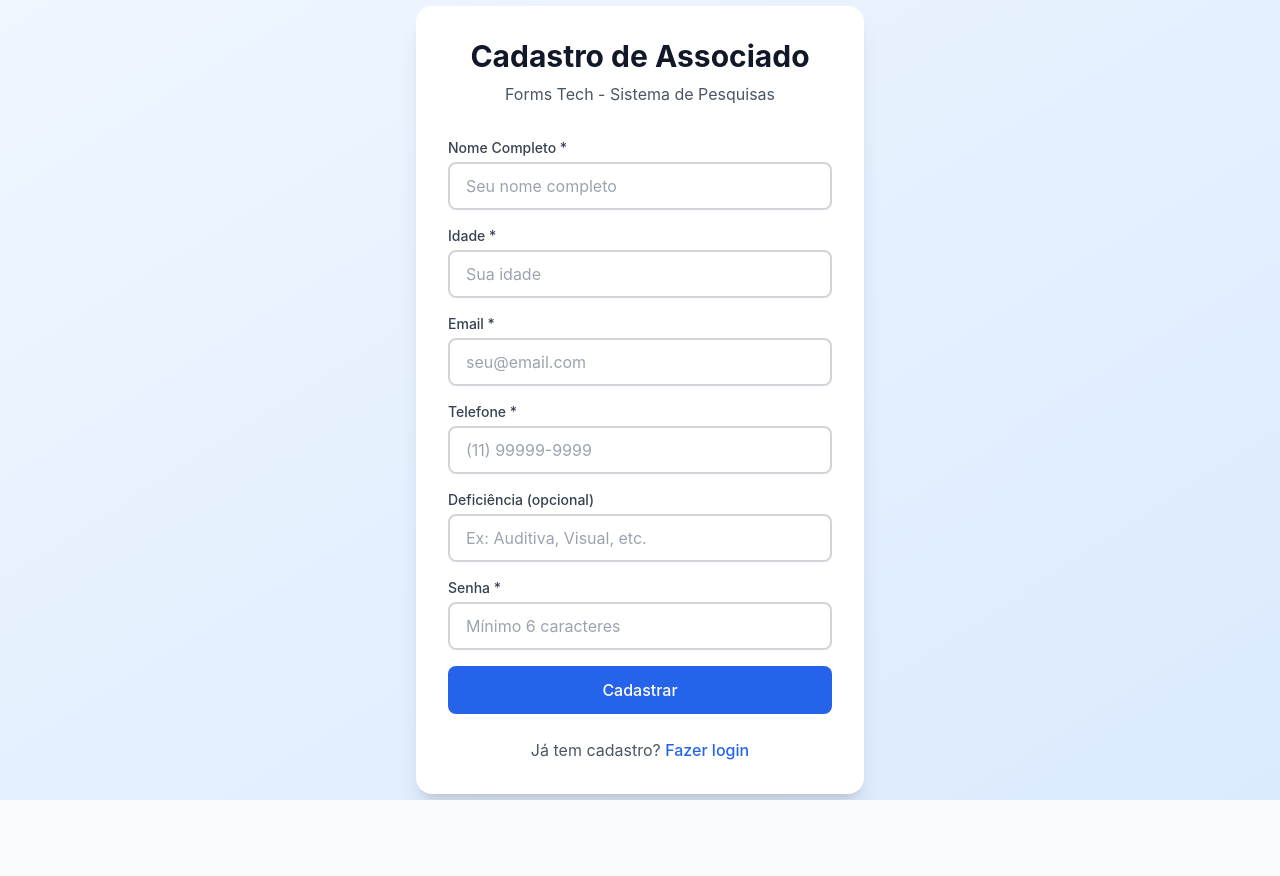
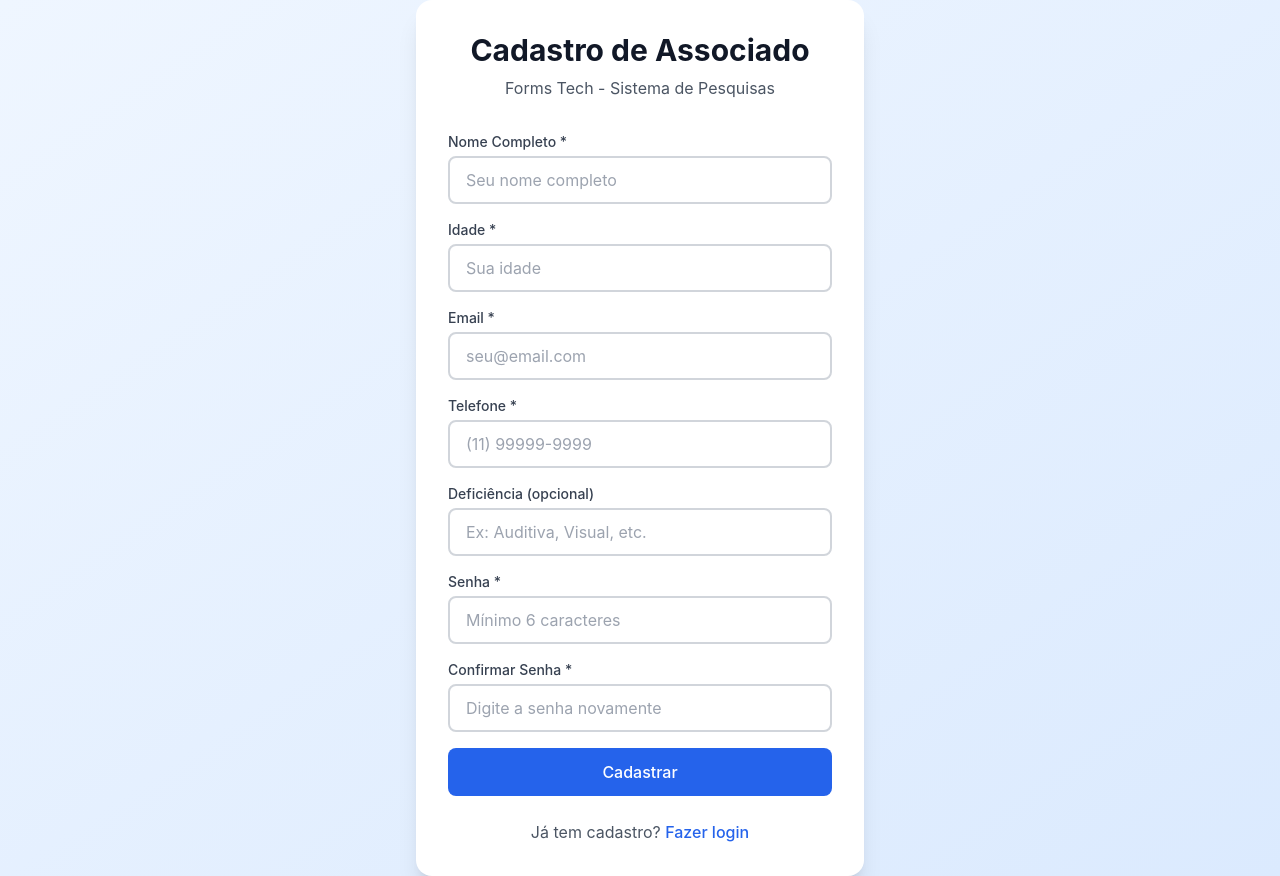
Before and after one commit to ViniciusThi/Vida_Mais_APP, a React (Vite) app in the folder web-admin/: page /cadastro in a window 1280 px wide. Before the commit the page ends 800 px from the top, so only its background shows below. Built offline with nearby package versions, Linux system fonts and the light colour scheme; no server answers.

Commit message:
feat: Adicionar campo 'Confirmar Senha' no cadastro web com validação

```diff
--- a/web-admin/src/pages/CadastroPage.tsx
+++ b/web-admin/src/pages/CadastroPage.tsx
@@ -7,7 +7,8 @@ import { authService } from '../services/authService';
 
 export default function CadastroPage() {
   const navigate = useNavigate();
-  const { register, handleSubmit, formState: { errors } } = useForm();
+  const { register, handleSubmit, formState: { errors }, watch } = useForm();
+  const senha = watch('senha');
 
   const cadastroMutation = useMutation({
     mutationFn: authService.cadastro,
@@ -148,6 +149,24 @@ export default function CadastroPage() {
             )}
           </div>
 
+          <div>
+            <label className="block text-sm font-medium text-gray-700 mb-1">
+              Confirmar Senha *
+            </label>
+            <input
+              {...register('confirmarSenha', {
+                required: 'Confirmação de senha é obrigatória',
+                validate: (value) => value === senha || 'As senhas não coincidem'
+              })}
+              type="password"
+              className="input"
+              placeholder="Digite a senha novamente"
+            />
+            {errors.confirmarSenha && (
+              <p className="text-red-600 text-sm mt-1">{errors.confirmarSenha.message as string}</p>
+            )}
+          </div>
+
           <button
             type="submit"
             disabled={cadastroMutation.isPending}
```
